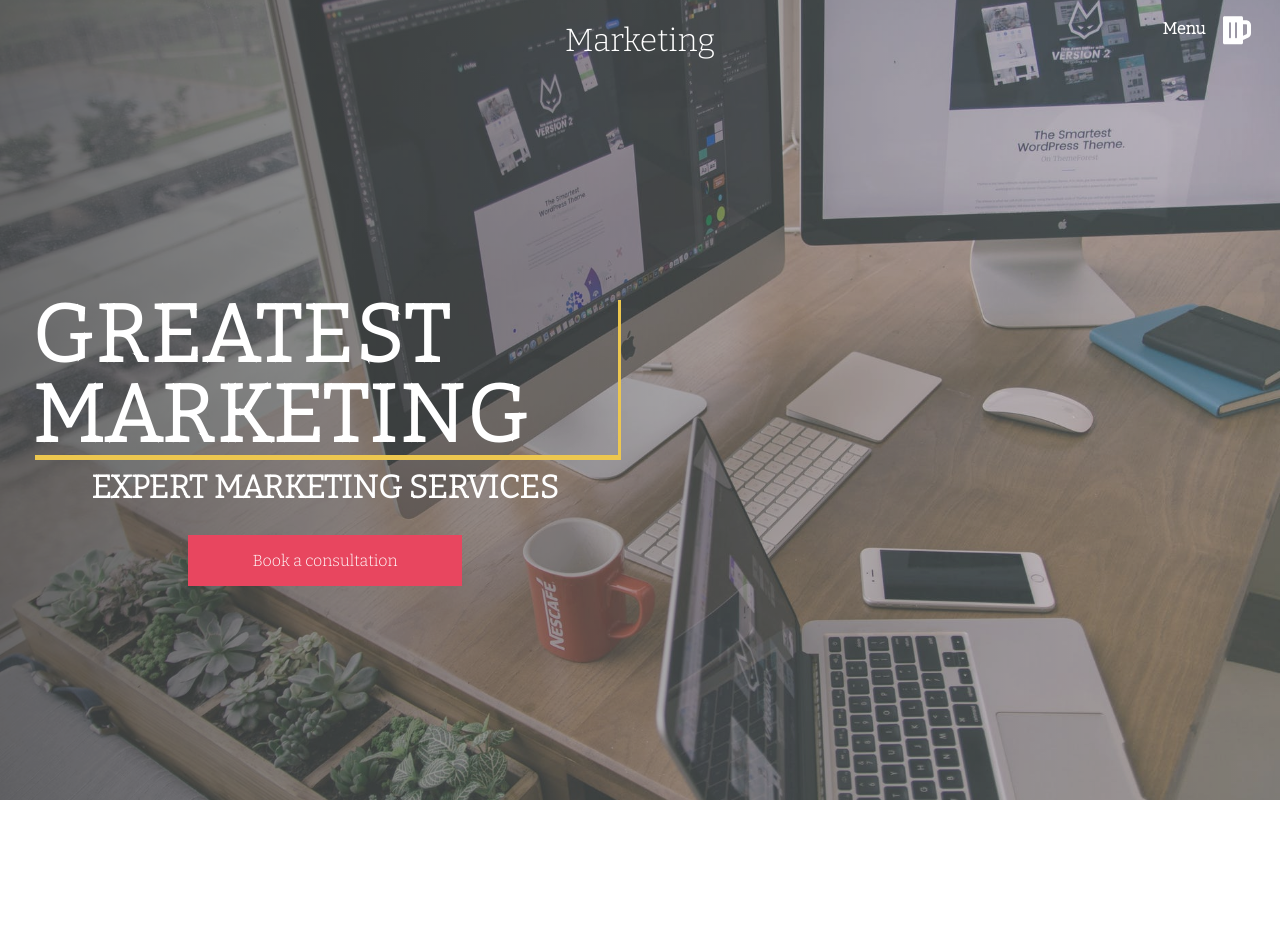
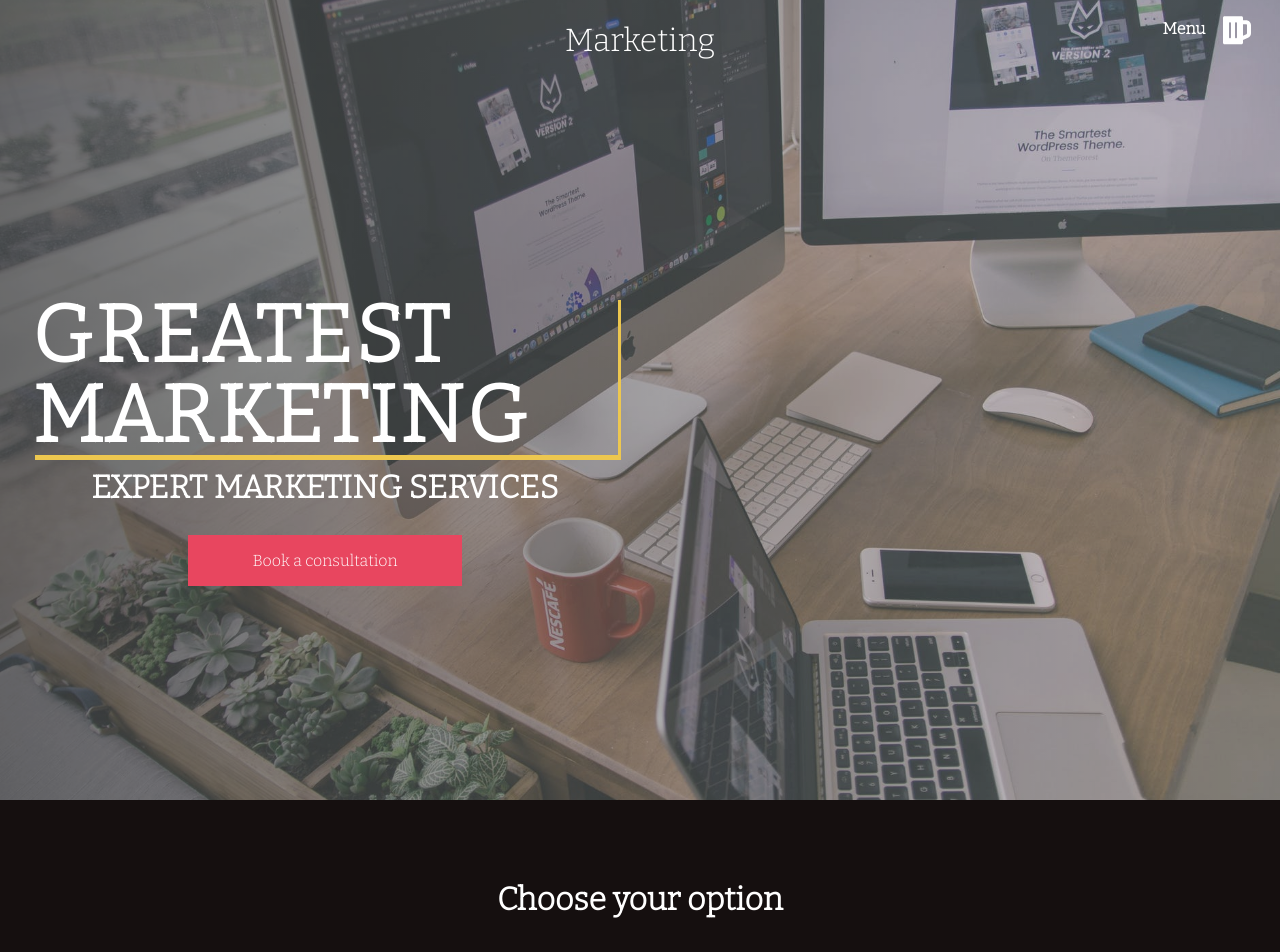
Before and after one commit to markohanesian/e-commerce-website-react, a React (Create React App) app: page / in a window 1280 px wide. Shown: the top 952 px of the page. Before the commit the page ends 800 px from the top, so only its background shows below. Built offline with nearby package versions, Linux system fonts and the light colour scheme.

Commit message:
Added services and data

```diff
--- a/src/App.js
+++ b/src/App.js
@@ -1,6 +1,8 @@
 import { BrowserRouter as Router } from 'react-router-dom';
+import { GlobalStyle } from './GlobalStyles';
 import Hero from './components/Hero';
-import { GlobalStyle } from './GlobalStyles';
+import Services from './components/Services';
+import {servicesData} from './components/Services/data'
 
 function App() {
   return (
@@ -8,6 +10,7 @@ function App() {
       <Router>
         <GlobalStyle />
         <Hero />
+        <Services heading='Choose your option' data={servicesData} />
       </Router>
     </div>
   );
```
